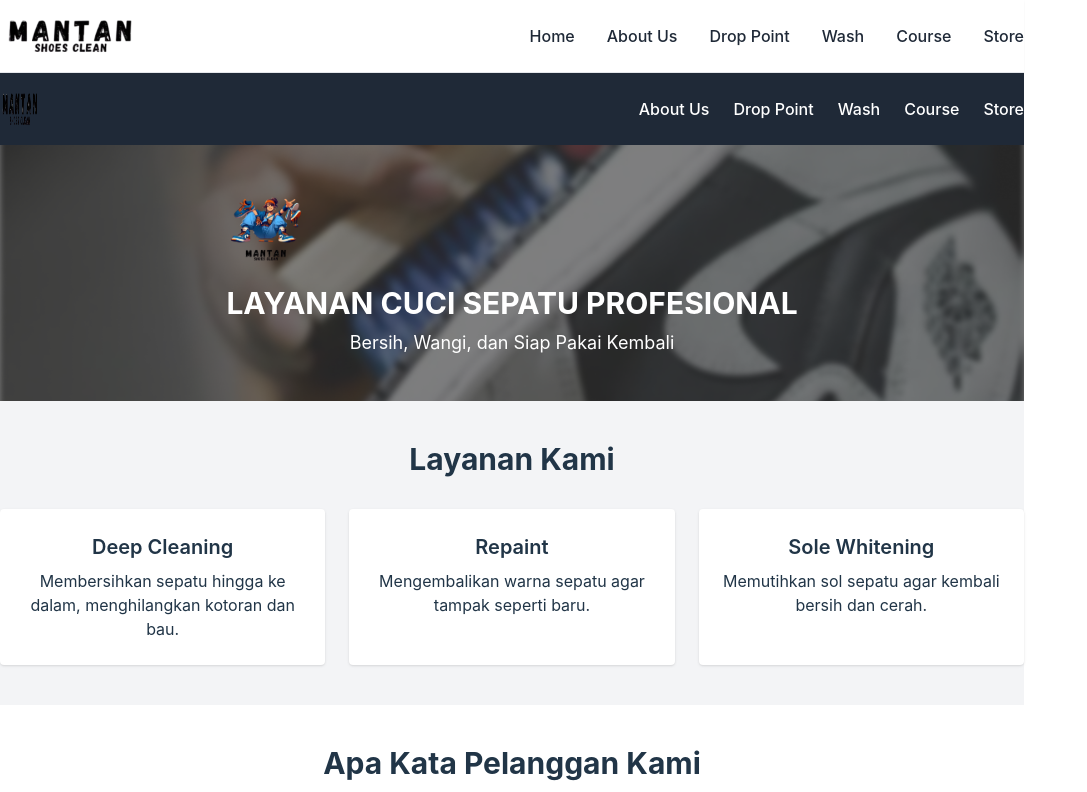
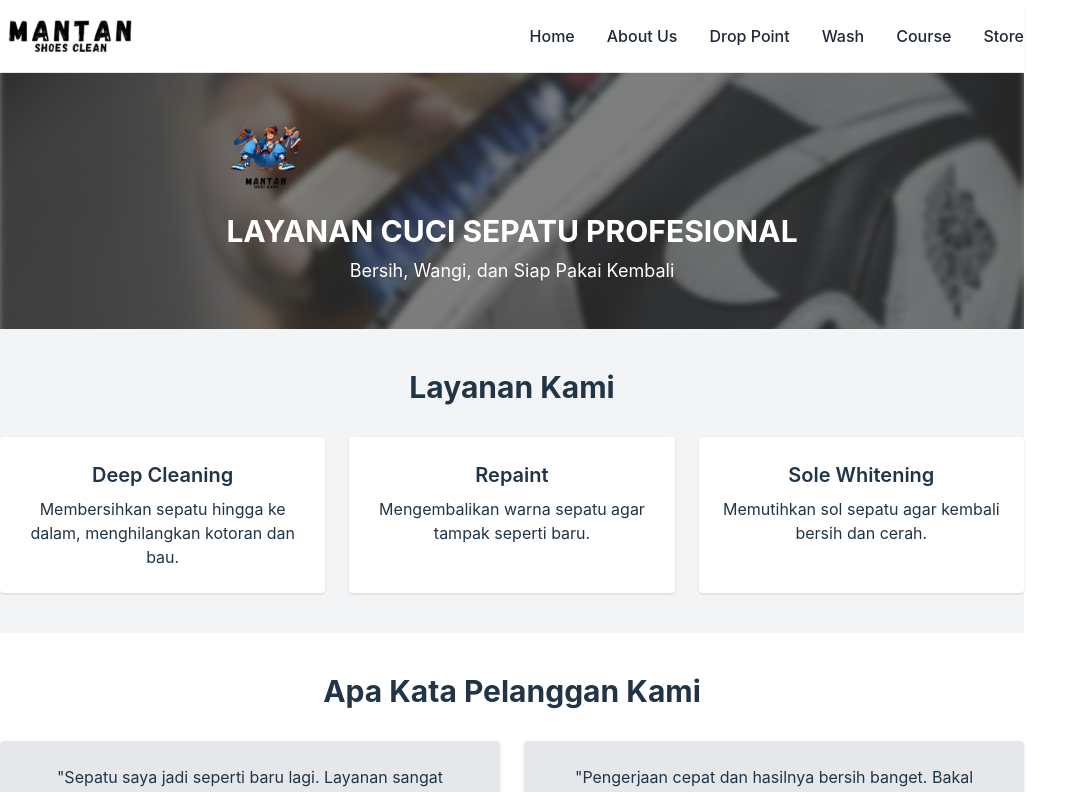
Before and after one commit to Awalrmdhn/desweb_boy, a React (Vite) app: page / in a window 1280 px wide. Shown: the top 792 px of the page, without its empty margins (0-1087 px from the left). Built offline with nearby package versions, Linux system fonts and the light colour scheme.

Commit message:
navbar auto tampil

```diff
--- a/src/pages/Homepage.jsx
+++ b/src/pages/Homepage.jsx
@@ -6,24 +6,6 @@ import backgroundImage from '../assets/background.png';
 const HomePage = () => {
   return (
     <div>
-      {/* Navbar Section */}
-      <nav className="bg-gray-800 text-white py-4">
-        <div className="container mx-auto flex justify-between items-center max-w-6xl">
-          {/* Logo */}
-          <div className="logo flex items-center">
-            <img src={logoImage} alt="Logo" className="h-10 w-10 mr-3" />
-          </div>
-
-          {/* Menu Links */}
-          <div className="menu-links">
-            <a href="#" className="text-white mr-6 hover:text-gray-400">About Us</a>
-            <a href="#" className="text-white mr-6 hover:text-gray-400">Drop Point</a>
-            <a href="#" className="text-white mr-6 hover:text-gray-400">Wash</a>
-            <a href="#" className="text-white mr-6 hover:text-gray-400">Course</a>
-            <a href="#" className="text-white hover:text-gray-400">Store</a>
-          </div>
-        </div>
-      </nav>
 
       {/* Banner Section */}
       <div className="relative bg-cover bg-center h-64" style={{ backgroundImage: `url(${backgroundImage})` }}>
```
